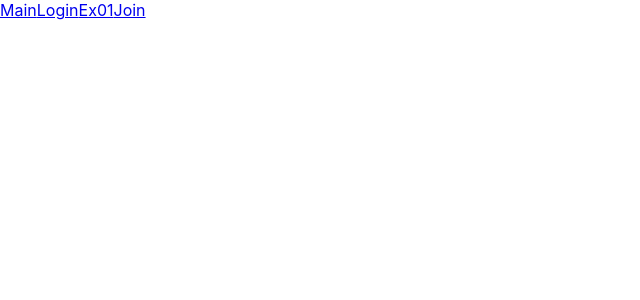
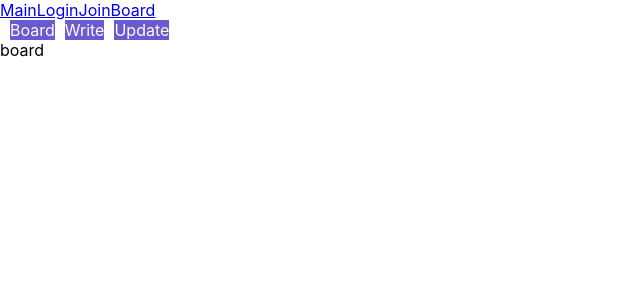
Before and after one commit to daewonLims/siyoung-demo, a React (Create React App) app: page /Board in a window 1280 px wide. Before the commit this address had no page. Shown: the top 300 px of the page, without its empty margins (0-640 px from the left). Built offline with nearby package versions, Linux system fonts and the light colour scheme.

Commit message:
board page init form

```diff
--- a/src/component/App/App.tsx
+++ b/src/component/App/App.tsx
@@ -3,14 +3,15 @@ import { BrowserRouter, Route, Routes } from "react-router-dom";
 
 import Signin  from "../Skills/Signin/Signin";
 import Nav  from '../Nav/Nav'
-import Ex01 from '../Skills/Ex01'
 import Join from "../Skills/Join/Join";
+import Board from "../Skills/Board"
 import Login from "component/Skills/Login";
 import { Props, DumyUser } from "component/Nav";
 interface State {
   userInfo:{
     id:string,
     password:string,
+    user_name:string,
   },
   dumyData: DumyUser[],
   [key:string]:any;
@@ -21,7 +22,8 @@ class App extends Component<Props, State> {
     this.state={
       userInfo:{
         id:'',
-        password:''
+        password:'',
+        user_name:''
       },
       dumyData:[],
     }
@@ -56,11 +58,15 @@ class App extends Component<Props, State> {
           console.log(i,'pw false')
         } else {
           // id pw true
-          return true
+          let dump_user=this.state.dumyData[i]
+          return [true,
+            dump_user.user_id,
+            dump_user.user_password,
+            dump_user.user_name]
         }
       };//if end
     };//for end
-    return false;
+    return [false];
   }
 
   loginUser = (id :string , password: string) => {
@@ -73,14 +79,17 @@ class App extends Component<Props, State> {
       if (!id || !password) {
         return false;
       } else {
-        let check_val = false;
+        let check_val = [false,'','',''];
         check_val= this.user_check_validation(id,password);
         console.log(check_val)
-        if (!check_val) {
+        if (!check_val[0]) {
           alert('id와 비번을 다시 확인해주세요.');
           return false;
         } else {
-          this.setState({ userInfo:{id:id, password:password} })
+          let userId=check_val[1].toString()
+          let userPw=check_val[2].toString()
+          let userName=check_val[3].toString()
+          this.setState({ userInfo:{id:userId, password:userPw, user_name:userName} })
           return true;
         };//if end
       }
@@ -94,19 +103,27 @@ class App extends Component<Props, State> {
           <Nav userInfo={{
           id: this.state.userInfo.id,
           password: this.state.userInfo.password,
+          user_name: this.state.userInfo.user_name
         }} />
           <Routes>
             <Route path="/" element={<Signin />} />
             <Route path="/Login"
               element={<Login userInfo={{
                 id: "",
-                password: ""
+                password: "",
+                user_name: ""
               }} userLoginEvent={this.loginUser} dumyData={this.state.dumyData} />} />
-            <Route path="/Ex01" element={<Ex01 />} />
+
             <Route path="/Join" element={<Join userInfo={{
             id: "",
             password: "",
+            user_name: ""
           }} joinUserEvent={this.joinUser} dumyData={this.state.dumyData}/>} />
+            <Route path="/Board" element={<Board userInfo={{
+            id: this.state.userInfo.id,
+            password: this.state.userInfo.password,
+            user_name: this.state.userInfo.user_name
+          }} />} />
           </Routes>
         </BrowserRouter>
     );
--- a/src/component/Nav/Nav.tsx
+++ b/src/component/Nav/Nav.tsx
@@ -12,8 +12,9 @@ class Nav extends Component<Props, State> {
       menus:[
         { name: "Main", address: "/"},
         { name: "Login", address: "/Login"},
-        { name: "Ex01", address: "/Ex01"},
-        { name: "Join", address: "/Join"}
+        // { name: "Ex01", address: "/Ex01"},
+        { name: "Join", address: "/Join"},
+        { name: "Board", address: "/Board"}
       ],
       userInfo:{
         id:'',
--- a/src/component/Nav/index.ts
+++ b/src/component/Nav/index.ts
@@ -3,6 +3,7 @@ export interface Props {
     userInfo:{
         id:string,
         password:string,
+        user_name:string,
     };
     dumyData?: DumyUser[];
     [key:string]:any;
--- /dev/null
+++ b/src/component/Skills/Board/Board.module.scss
@@ -0,0 +1,9 @@
+.control_button{
+    display: inline-block;
+    width: fit-content;
+    height: fit-content;
+    background-color: slateblue;
+    color: snow;
+    cursor: pointer;
+    margin-left: 10px;
+}
--- /dev/null
+++ b/src/component/Skills/Board/Board.tsx
@@ -0,0 +1,73 @@
+// import { userInfo } from 'os';
+import React, { Component } from 'react';
+import styles from './Board.module.scss';
+import {Props} from '../../Nav/index';
+import { BoardUpdate,BoardWrite } from './components/';
+
+interface State {
+  input:{
+  };
+  userInfo:{
+    id:string,
+    password:string,
+    user_name:string,
+  };
+  div_control:0|1|2,
+  [key:string]:any;
+}
+class Board extends Component<Props, State>{
+  constructor(props:Props) {
+    super(props);
+    // id password state 값 정의
+    this.state ={
+      input :{
+      },
+      userInfo:{
+        id:this.props.userInfo.id,
+        password:this.props.userInfo.password,
+        user_name:this.props.userInfo.user_name,
+      },
+      div_control:0,
+      flag:{
+        passwordCheckFlag:false,
+      }
+    }
+  }
+  onClick_Control = (flag:0|1|2) => {
+      this.setState({
+          div_control:flag
+      })
+  }
+
+  render(){
+    const {div_control} = this.state;
+
+    return(
+      <div>
+        <div>
+            <div className={styles.control_button}
+                onClick={()=>this.onClick_Control(0)}>Board</div>
+            <div className={styles.control_button}
+                onClick={()=>this.onClick_Control(1)}>Write</div>
+            <div className={styles.control_button}
+                onClick={()=>this.onClick_Control(2)}>Update</div>
+        </div>
+        <div>
+            {div_control===0 && (
+                <form>
+                    <div>board</div>
+                </form>
+            )}
+            {div_control===1 && (
+                <BoardWrite />
+            )}
+            {div_control===2 && (
+                <BoardUpdate />
+            )}
+        </div>
+    </div>
+    );
+  }
+}
+
+export default Board;
--- /dev/null
+++ b/src/component/Skills/Board/components/BoardUpdate.tsx
@@ -0,0 +1,16 @@
+import React from "react"
+
+type BoardUpdateProps = {
+    [key:string]:any;
+  };
+
+export const BoardUpdate: React.FC<BoardUpdateProps> = ({  }) => (
+<div>
+    BoardUpdateProps
+</div>
+);
+
+// BoardUpdateProps.defaultProps = {
+// };
+
+export default BoardUpdate;
--- /dev/null
+++ b/src/component/Skills/Board/components/BoardWrite.tsx
@@ -0,0 +1,16 @@
+import React from "react"
+
+type BoardProps = {
+    [key:string]:any;
+  };
+
+export const BoardWrite: React.FC<BoardProps> = ({  }) => (
+<div>
+    BoardWrite
+</div>
+);
+
+// BoardWrite.defaultProps = {
+// };
+
+export default BoardWrite;
--- /dev/null
+++ b/src/component/Skills/Board/components/index.ts
@@ -0,0 +1,2 @@
+export {BoardUpdate} from './BoardUpdate'
+export {BoardWrite} from './BoardWrite'
--- /dev/null
+++ b/src/component/Skills/Board/index.ts
@@ -0,0 +1 @@
+export { default } from './Board';
--- a/src/component/Skills/Ex01.tsx
+++ /dev/null
@@ -1,81 +0,0 @@
-// import { userInfo } from 'os';
-import React, {Component} from 'react'
-
-class Ex01 extends Component {
-
-  /* id password state값 으로 정의 */
-  state = {
-    input:{
-      id:'',
-      password:'',
-    },
-    userInfo:{
-      id:'',
-      password:'',
-    }
-  }
-  //ID 입력
-  inputIDChange=(e:any) =>{
-    // const check = this.validationCheck(this.state.input.id, this.state.input.password);
-    //여기 벨리데이션 체크함수에 넣겠다 저 값들을
-    // if (check) {
-      this.setState({
-        input:{
-          id:e.target.value,
-          password:this.state.input.password
-        }
-      });
-    // } else {
-
-    // }
-  }
-  // //ID 입력 체크
-  // validationCheck = (inputID?:string, inputPW?:string)=> {
-  //   //ID check
-  //   if (inputID){
-  //     if (inputID!=='Siyoung') {
-  //       alert('ID false')
-  //       return false;
-  //     }
-  //   }
-  //   //PW check
-  //   if (inputPW){
-  //     if (inputPW!=='1234') {
-  //       alert('PW false')
-  //       return false;
-  //     }
-  //   }
-  //   return true;
-  // }
-
-  //Login button Event
-  click = () => {
-    console.log("입력아이디:::", this.state.input);
-
-  }
- render() {
-  const {input} = this.state;
-   return(
-    <div>
-      <h1>로그인 연습 페이지</h1>
-      <div className="form_inner">
-        <div>
-          <input type="text" name="id"
-            placeholder="아이디" value={input.id}
-            onChange={this.inputIDChange} />
-        </div>
-        <div>
-          <input type="text" name="password"
-            placeholder="패스워드" />
-        </div>s
-      </div>
-      <button
-        onClick={this.click}>로그인</button>
-    </div>
-   );
- }
-
-}
-
-
-export default Ex01;
--- a/src/component/Skills/Login/Login.tsx
+++ b/src/component/Skills/Login/Login.tsx
@@ -1,14 +1,20 @@
 import React, { Component } from 'react';
 import {Props} from '../../Nav/index';
 // import './App.css';
-
-class Login extends Component<Props> {
+interface State {
+  input:{
+    id:string,
+    password:string,
+  },
+  userInfo:{
+    id:string,
+    password:string,
+  }
+}
+class Login extends Component<Props, State> {
   constructor(props:Props){
     super(props)
-  }
-
-  /* id password state값 으로 정의 */
-  state = {
+    this.state={
       input:{
         id:'',
         password:'',
@@ -18,6 +24,19 @@ class Login extends Component<Props> {
         password:'',
       }
     }
+  }
+
+  /* id password state값 으로 정의 */
+  // state = {
+  //   input:{
+  //     id:'',
+  //     password:'',
+  //   },
+  //   userInfo:{
+  //     id:'',
+  //     password:'',
+  //   }
+  // }
   /* input value 변경 ==> onChange */
   inputIDChange = (e:any) => {
     this.setState({
--- a/src/index.tsx
+++ b/src/index.tsx
@@ -10,7 +10,8 @@ render(
   <React.StrictMode>
     <App userInfo={{
       id: '',
-      password: ''
+      password: '',
+      user_name: ''
     }} dumyData={[]} />
   </React.StrictMode>,
   document.getElementById('root')
```
Lines whose indentation alone changed are shown as unchanged.
